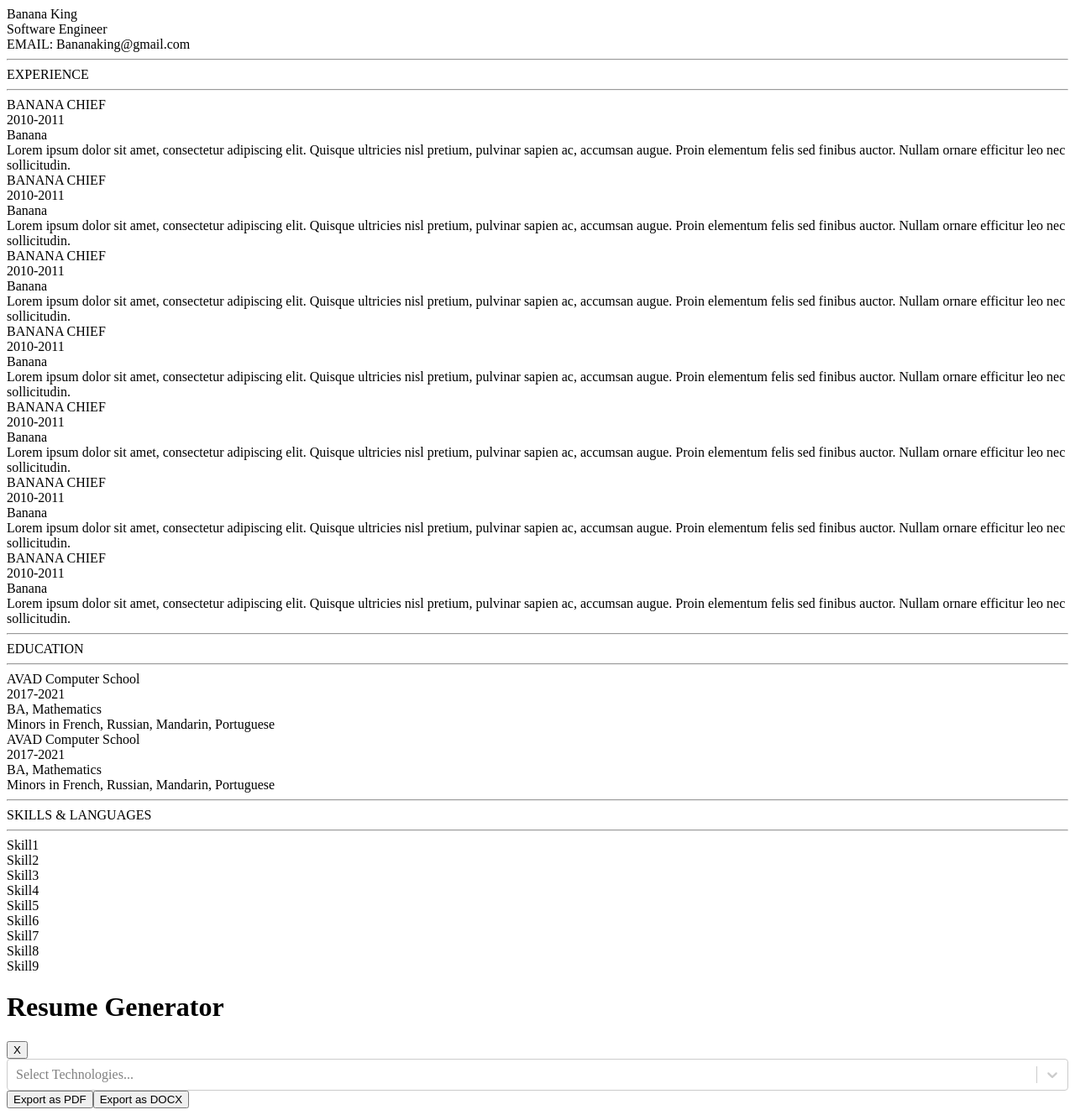
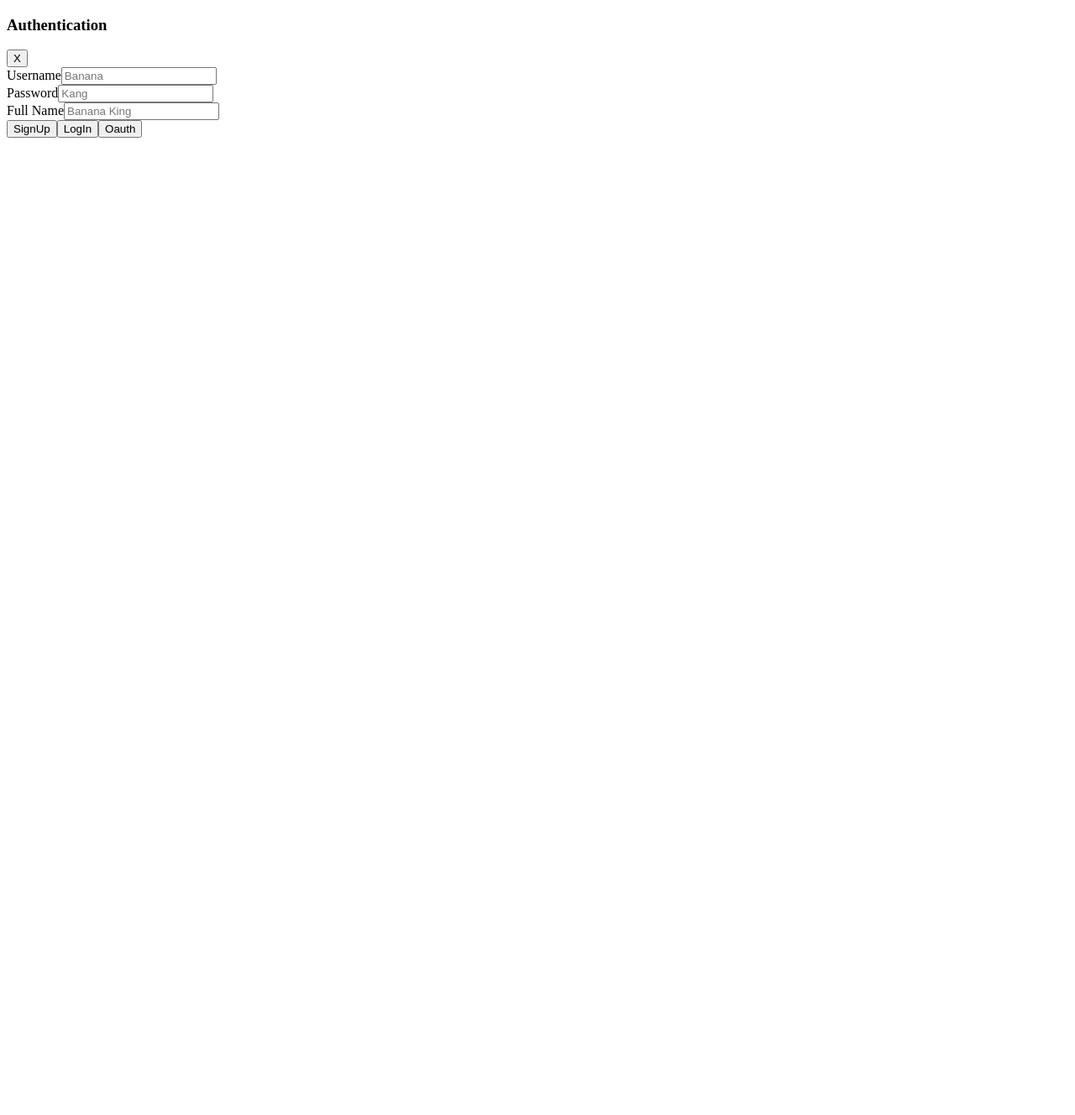
Before and after one commit to brkg/resumkr, a React app: page / in a window 1280 px wide. Shown: the whole page at 84% size. After the commit the page ends 800 px from the top, so only its background shows below. Built offline with nearby package versions, Linux system fonts and the light colour scheme; the HTML template or start-up script is replaced by a standard one.

Commit message:
side panel not working anymore but logic for elements implemented

```diff
--- a/src/App.jsx
+++ b/src/App.jsx
@@ -8,13 +8,16 @@ const axios = require("axios").default;
 
 const initialState = {
   cv: {
-    fullName: "",
+    _id: 0,
+    full_Name: "",
     contact: "", //stretch: contactInfo object with email, number, etc
-    resumeTitle: "",
+    // resumeTitle: "",
     education: "", //stringify before sending to backend, parse when received
     jobs: [],
-    skills: [],
+    skill_ids: [],
+    skill_name: [],
   },
+  skills_tables: {},
   resume: {
     jobs: [],
     suggestedjobs: [
@@ -72,7 +75,7 @@ const initialState = {
 
 function App() {
   const [loginPopup, setLoginPopup] = useState(true);
-  const [cvInputPage, setCvInputPage] = useState(true);
+  const [cvInputPage, setCvInputPage] = useState(false);
   const [cvDisplayPage, setcvDisplayPage] = useState(false);
   const [sidePanelPopup, setSidePanelPopup] = useState(false);
   const [cv, setCV] = useState(initialState.cv);
@@ -100,11 +103,19 @@ function App() {
 
   async function login(inputs) {
     try {
-      // const result = await axios.get("/api/auth", {
-      //   body: { username, password },
-      // });
-      console.log("login", inputs);
-      // if(!result.cv)
+      const { username, password } = inputs;
+      // console.log({ username: `${username}`, password: `${password}` });
+      const result = await axios.get("/api/auth", {
+        params: { username: `${username}`, password: `${password}` },
+      });
+      console.log("login", result.data);
+      if (result.data.cv) {
+        setState(result.data);
+        console.log(state);
+        setLoginPopup(false);
+        setSidePanelPopup(true);
+        setcvDisplayPage(true);
+      }
     } catch (error) {
       console.log(error);
     }
@@ -166,7 +177,7 @@ function App() {
         spSuggestionsAdd={setSPsuggestions}
         hideSuggestion={(k) => setSPsuggestions(hideSuggestion(k))}
         addToResume={setresumeJobs}
-        resume={initialState.resume}
+        resume={state.resume}
       />
       {/* <button onClick={() => setLoginPopup(true)} className="Login/SignUpBtn">
         Login/SignUp
--- a/src/Components/CVdisplay.jsx
+++ b/src/Components/CVdisplay.jsx
@@ -60,7 +60,7 @@ function CVdisplay(props) {
     );
   }
 
-  return true ? (
+  return props.trigger ? (
     <div className="cvDisplay">
       <div className="generalInfo">
         <div className="nameBlock">
--- a/src/Components/CVinput.jsx
+++ b/src/Components/CVinput.jsx
@@ -59,7 +59,7 @@ function CVinput(props) {
     // });
   };
 
-  return false ? (
+  return props.trigger ? (
     <div id="signupContainer">
       <div id="labelAndInput">
         <input type="text" id="name" placeholder="Full Name"></input>
--- a/src/Components/LoginSignUp.jsx
+++ b/src/Components/LoginSignUp.jsx
@@ -19,7 +19,7 @@ export default function LoginSignUp(props) {
     fullName,
   };
 
-  return false ? (
+  return props.trigger ? (
     <div className="LoginPopup">
       <div className="LoginPopup-inner">
         <h3> Authentication </h3>
--- a/src/Components/SidePanel/SidePanel.jsx
+++ b/src/Components/SidePanel/SidePanel.jsx
@@ -44,9 +44,10 @@ export default function SidePanel(props) {
   function onChangeInput(value) {
     const newSkillSelection = [];
     for (let i = 0; i < value.length; i++) {
-      // console.log(value[i].value);
+      console.log(value[i].value);
       newSkillSelection.push(value[i].value);
     }
+    console.log(props.resume);
     updateSelectedSkills(newSkillSelection);
     const newSuggestions = [];
     for (let i = 0; i < props.resume.suggestedjobs.length; i++) {
@@ -75,7 +76,7 @@ export default function SidePanel(props) {
     updateSuggestions(newSuggestions);
   }
 
-  return true ? (
+  return props.trigger ? (
     <div className="sidePanel">
       <div className="sidePanelMain">
         <div className="line" id="sidePanelTop">
```
Also changed, not shown: 2 other files (tests, documents, lock files or other folders).
